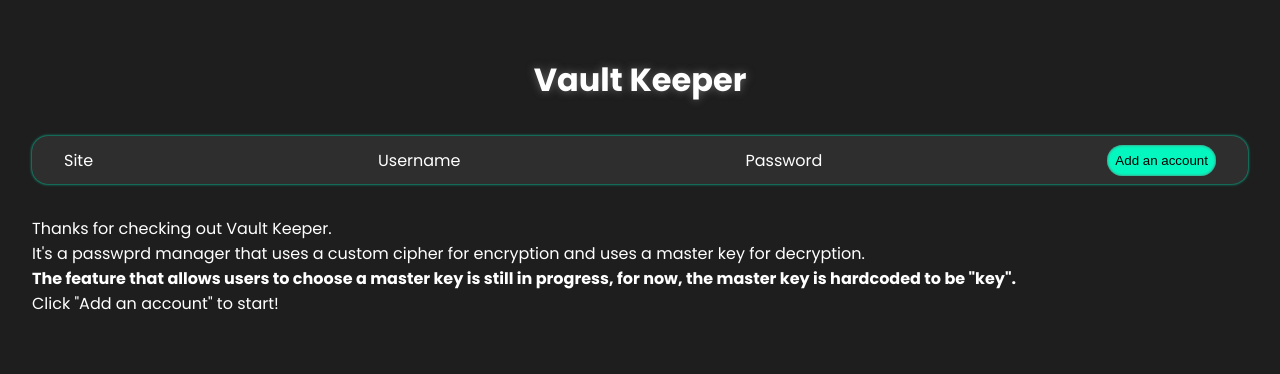
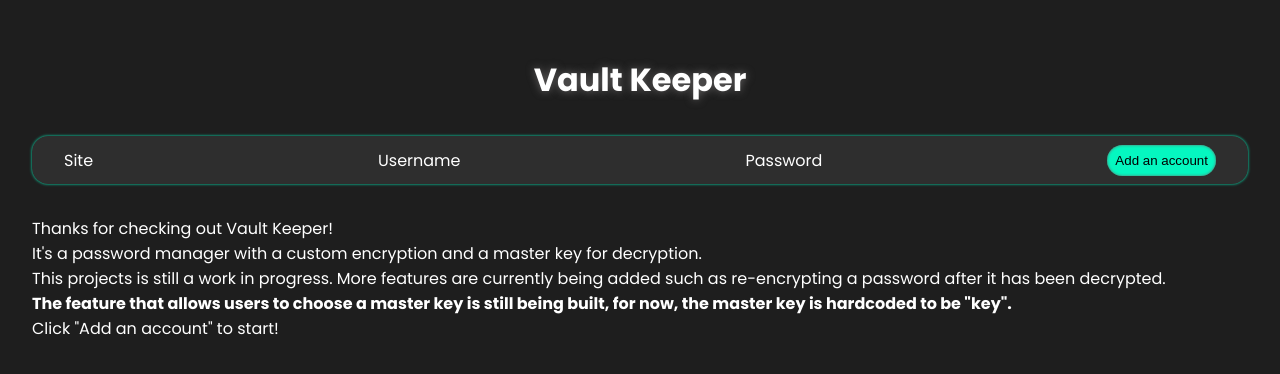
Before and after one commit to RD2P/vaultkeeper, a React (Vite) app: page / in a window 1280 px wide. Shown: the top 374 px of the page. Built offline with nearby package versions, Linux system fonts and the light colour scheme.

Commit message:
Fixed typo in note and reworded.

```diff
--- a/src/App.jsx
+++ b/src/App.jsx
@@ -104,9 +104,10 @@ function App() {
           {accountRows}
         </div>
         <div className="note-container">
-          <p className="note">Thanks for checking out Vault Keeper.</p>
-          <p>It's a passwprd manager that uses a custom cipher for encryption and uses a master key for decryption.</p>
-          <p><strong>The feature that allows users to choose a master key is still in progress, for now, the master key is hardcoded to be "key".</strong></p>
+          <p className="note">Thanks for checking out Vault Keeper!</p>
+          <p>It's a password manager with a custom encryption and a master key for decryption.</p>
+          <p>This projects is still a work in progress. More features are currently being added such as re-encrypting a password after it has been decrypted.</p>
+          <p><strong>The feature that allows users to choose a master key is still being built, for now, the master key is hardcoded to be "key".</strong></p>
           <p>Click "Add an account" to start!</p>
         </div>
 
```
